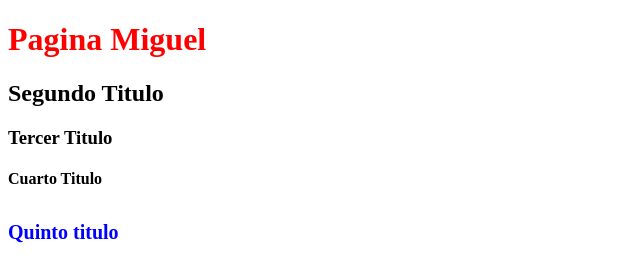
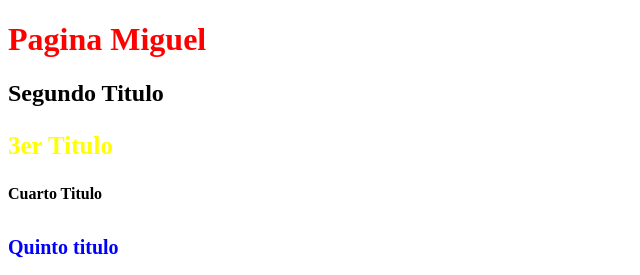
Before and after one commit to MR-Solutions/practica_1, a plain HTML site: page index.html in a window 1280 px wide. Shown: the top 275 px of the page, without its empty margins (0-640 px from the left). Drawn offline with Linux system fonts and the light colour scheme.

Commit message:
Se modifico el h3

```diff
--- a/Styles/styles.css
+++ b/Styles/styles.css
@@ -24,3 +24,7 @@ h5{
     color: blue;
     font-size: 20px;
 }
+h3{
+    color: yellow;
+    font-size: 25px;
+}
--- a/index.html
+++ b/index.html
@@ -9,7 +9,7 @@
 <body>
     <h1>Pagina Miguel</h1>
     <h2>Segundo Titulo</h2>
-    <h3>Tercer Titulo</h3>
+    <h3>3er Titulo</h3>
     <h4>Cuarto Titulo</h4>
     <h5>Quinto titulo</h5>
     <button>Presionar</button>
```
